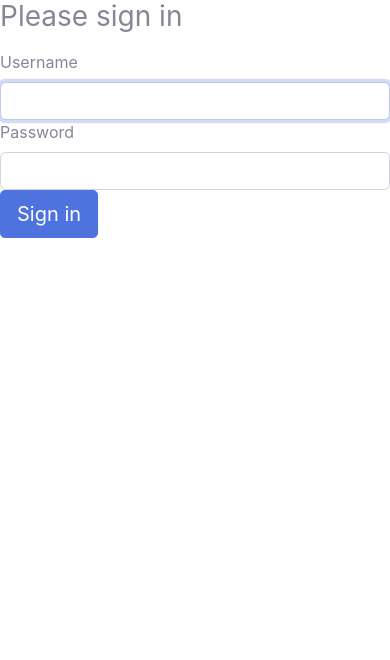
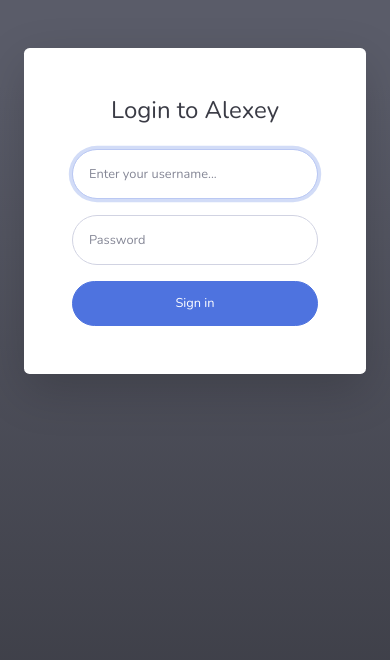
Before and after one commit to howanski/alexey, a Symfony app: template application/templates/security/login.html.twig in a window 390 px wide. Shown: the top 660 px of the page. Run offline with Twig, Linux system fonts and the light colour scheme; the template is opened without the code that fills it, so the values that code supplies are empty; style sheets or scripts are compiled from the project's sources; some libraries are stand-ins or nearby versions.

Commit message:
login panel styled

```diff
--- a/application/templates/dashboard/preview.html.twig
+++ b/application/templates/dashboard/preview.html.twig
@@ -725,7 +725,7 @@
 					<div class="modal-body">Select "Logout" below if you are ready to end your current session.</div>
 					<div class="modal-footer">
 						<button class="btn btn-secondary" type="button" data-dismiss="modal">Cancel</button>
-						<a class="btn btn-primary" href="login.html">Logout</a>
+						<a class="btn btn-primary" href="/logout">Logout</a>
 					</div>
 				</div>
 			</div>
--- a/application/templates/security/login.html.twig
+++ b/application/templates/security/login.html.twig
@@ -1,42 +1,83 @@
-{% extends 'base.html.twig' %}
+<!DOCTYPE html>
+<html lang="en">
+	<head>
+		<meta charset="utf-8">
+		<meta http-equiv="X-UA-Compatible" content="IE=edge">
+		<meta name="viewport" content="width=device-width, initial-scale=1, shrink-to-fit=no">
+		<meta name="description" content="">
+		<meta name="author" content="">
 
-{% block title %}Log in!{% endblock %}
+		<title>Alexey - Login</title>
 
-{% block body %}
-<form method="post">
+		<!-- Custom fonts for this template-->
+		{{ encore_entry_link_tags('alexey') }}
+		<link
+		href="https://fonts.googleapis.com/css?family=Nunito:200,200i,300,300i,400,400i,600,600i,700,700i,800,800i,900,900i" rel="stylesheet">
+
+		<!-- Custom styles for this template-->
+	</head>
+	<body class="bg-gradient-dark">
+		<div
+			class="container">
+
+			<div class="row justify-content-center">
+				<div class="col-xl-10 col-lg-12 col-md-9">
+					<div class="card o-hidden border-0 shadow-lg my-5">
+						<div
+							class="card-body p-0">
+							<!-- Nested Row within Card Body -->
+							<div class="row">
+								<div class="col-lg-6 d-none d-lg-block bg-login-image"></div>
+								<div class="col-lg-6">
+									<div class="p-5">
+										<div class="text-center">
+											<h1 class="h4 text-gray-900 mb-4">Login to Alexey</h1>
+										</div>
+										<form class="user" method="post">
                                             {% if error %}
                                                 <div class="alert alert-danger">{{ error.messageKey|trans(error.messageData, 'security') }}</div>
                                             {% endif %}
-
-    {% if app.user %}
-        <div class="mb-3">
-            You are logged in as {{ app.user.username }}, <a href="{{ path('app_logout') }}">Logout</a>
+											<div class="form-group">
+												<input type="text" value="{{ last_username }}" name="username" class="form-control form-control-user" id="inputUsername"  placeholder="Enter your username..." required autofocus>
 											</div>
-    {% endif %}
-
-    <h1 class="h3 mb-3 font-weight-normal">Please sign in</h1>
-    <label for="inputUsername">Username</label>
-    <input type="text" value="{{ last_username }}" name="username" id="inputUsername" class="form-control" autocomplete="username" required autofocus>
-    <label for="inputPassword">Password</label>
-    <input type="password" name="password" id="inputPassword" class="form-control" autocomplete="current-password" required>
-
-    <input type="hidden" name="_csrf_token"
-           value="{{ csrf_token('authenticate') }}"
-    >
-
-    {#
-        Uncomment this section and add a remember_me option below your firewall to activate remember me functionality.
-        See https://symfony.com/doc/current/security/remember_me.html
-
-        <div class="checkbox mb-3">
-            <label>
-                <input type="checkbox" name="_remember_me"> Remember me
-            </label>
+											<div class="form-group">
+												<input type="password" name="password" class="form-control form-control-user" id="exampleInputPassword" placeholder="Password">
 											</div>
-    #}
-
-    <button class="btn btn-lg btn-primary" type="submit">
+											{# <div class="form-group">
+												<div class="custom-control custom-checkbox small">
+													<input type="checkbox" name="_remember_me" class="custom-control-input" id="customCheck">
+													<label class="custom-control-label" for="customCheck">Remember Me</label>
+												</div>
+											</div> #}
+                                                <button class="btn btn-primary btn-user btn-block" type="submit">
                                                     Sign in
                                                 </button>
+											{# <hr> #}
+											{# <a href="index.html" class="btn btn-google btn-user btn-block">
+												<i class="fab fa-google fa-fw"></i>
+												Login with Google
+											</a> #}
+											{# <a href="index.html" class="btn btn-facebook btn-user btn-block">
+												<i class="fab fa-facebook-f fa-fw"></i>
+												Login with Facebook
+											</a> #}
+                                        <input type="hidden" name="_csrf_token" value="{{ csrf_token('authenticate') }}">
 										</form>
-{% endblock %}
+										{# <hr> #}
+										{# <div class="text-center">
+											<a class="small" href="forgot-password.html">Forgot Password?</a>
+										</div> #}
+										{# <div class="text-center">
+											<a class="small" href="register.html">Create an Account!</a>
+										</div> #}
+									</div>
+								</div>
+							</div>
+						</div>
+					</div>
+				</div>
+			</div>
+		</div>
+		{{ encore_entry_script_tags('alexey') }}
+	</body>
+</html>
```
Lines whose indentation alone changed are shown as unchanged.
